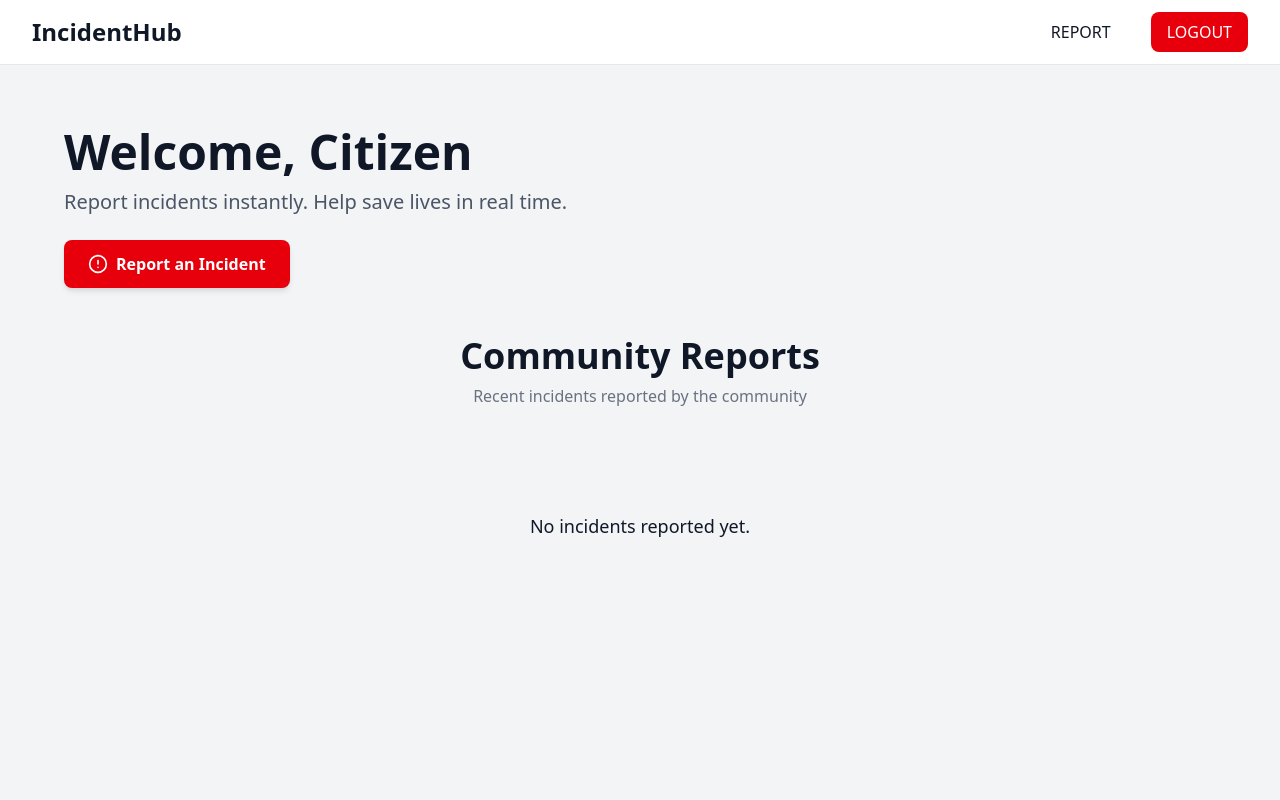
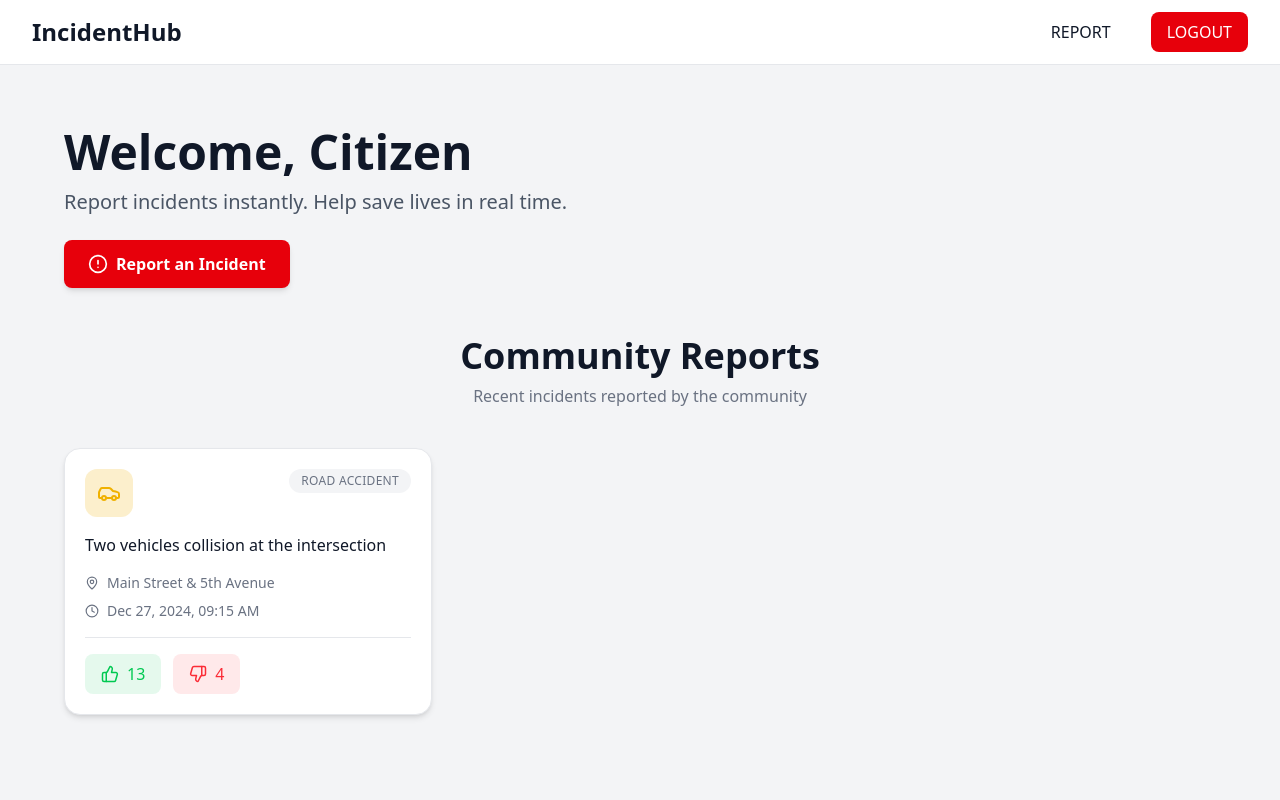
Before and after one commit to Mahakisore7/Dev-Hack-Frontend, a React (Vite) app: page /user in a window 1280 px wide. Shown: the top 800 px of the page. Built offline with nearby package versions, Linux system fonts and the light colour scheme.

Commit message:
just gmap & complete use completed

```diff
--- a/src/components/Blogs.jsx
+++ b/src/components/Blogs.jsx
@@ -91,8 +91,8 @@ const IncidentCard = ({ incident, onVote }) => {
 };
 
 const Blogs = ({ incidents, onRefresh }) => {
-  const handleVote = (id, voteType) => {
-    updateVote(id, voteType);
+  const handleVote = async (id, voteType) => {
+    await updateVote(id, voteType);
     onRefresh();
   };
 
--- a/src/components/HeroPart.jsx
+++ b/src/components/HeroPart.jsx
@@ -1,6 +1,8 @@
 import React, { useState, useEffect } from 'react';
-import { Flame, Stethoscope, Car, Shield, Upload, Send, X } from 'lucide-react';
+import { Flame, Stethoscope, Car, Shield, Upload, Send, X, Loader } from 'lucide-react';
+import { useNavigate } from 'react-router-dom';
 import { addIncident } from '../data/incidents.jsx';
+import { getLocationName } from '../utils/locationiq.js';
 
 const incidentTypes = [
   { id: 'fire', label: 'Fire', icon: Flame, color: 'bg-orange-500 hover:bg-orange-600' },
@@ -10,6 +12,7 @@ const incidentTypes = [
 ];
 
 const HeroPart = ({ onIncidentAdded }) => {
+  const navigate = useNavigate();
   const [selectedType, setSelectedType] = useState(null);
   const [description, setDescription] = useState('');
   const [location, setLocation] = useState('');
@@ -17,6 +20,7 @@ const HeroPart = ({ onIncidentAdded }) => {
   const [longitude, setLongitude] = useState(null);
   const [media, setMedia] = useState(null);
   const [mediaPreview, setMediaPreview] = useState(null);
+  const [loadingLocation, setLoadingLocation] = useState(false);
 
   useEffect(() => {
     // Request GPS permission automatically when component loads
@@ -26,6 +30,9 @@ const HeroPart = ({ onIncidentAdded }) => {
           const { latitude: lat, longitude: lng } = position.coords;
           setLatitude(lat);
           setLongitude(lng);
+
+          // Fetch location name from coordinates
+          fetchLocationName(lat, lng);
         },
         (error) => {
           console.log('Location access: ', error.message);
@@ -33,6 +40,15 @@ const HeroPart = ({ onIncidentAdded }) => {
       );
     }
   }, []);
+
+  const fetchLocationName = async (lat, lng) => {
+    setLoadingLocation(true);
+    const locationName = await getLocationName(lat, lng);
+    if (locationName) {
+      setLocation(locationName);
+    }
+    setLoadingLocation(false);
+  };
 
   const handleMediaChange = (e) => {
     const file = e.target.files[0];
@@ -53,34 +69,53 @@ const HeroPart = ({ onIncidentAdded }) => {
     setMediaPreview(null);
   };
 
-  const handleSubmit = (e) => {
+const handleSubmit = async (e) => {
   e.preventDefault();
 
-    if (!selectedType ) {
+  if (!selectedType) {
     alert('Please fill the Type');
     return;
   }
+  if (!description.trim()) {
+    alert('Please fill the Description');
+    return;
+  }
 
-    const finalLocation = location || (latitude && longitude ? `${latitude.toFixed(6)}, ${longitude.toFixed(6)}` : '');
+  const finalLocation =
+    location || (latitude && longitude ? `${latitude.toFixed(6)}, ${longitude.toFixed(6)}` : '');
 
   const newIncident = {
     type: selectedType,
-      description,
+    description: description.trim(),
     location: finalLocation,
     latitude,
     longitude,
-      media: mediaPreview,
-      status: 'unverified'
+    media: mediaPreview,     // base64 for now
+    upvotes: 0,
+    downvotes: 0,
+    status: 'unverified',
   };
 
-    addIncident(newIncident);
-    onIncidentAdded();
+  try {
+    const res = await fetch('http://localhost:5000/api/incidents', {
+      method: 'POST',
+      headers: { 'Content-Type': 'application/json' },
+      body: JSON.stringify(newIncident),
+    });
+    if (!res.ok) throw new Error('Failed to submit incident');
 
-    // Reset form
+    // optional: const saved = await res.json();
+    // onIncidentAdded?.();
+
     setSelectedType(null);
     setDescription('');
     setLocation('');
     handleClearMedia();
+    navigate('/user', { replace: true });
+  } catch (err) {
+    console.error(err);
+    alert('Error submitting incident to server');
+  }
 };
 
   return (
@@ -116,14 +151,23 @@ const HeroPart = ({ onIncidentAdded }) => {
 
           {/* Location */}
           <div className="mb-6">
-            <label className="block text-sm font-medium text-gray-900 mb-2">Location (Optional)</label>
+            <label className="block text-sm font-medium text-gray-900 mb-2">Location </label>
+            <div className="relative">
               <input
                 type="text"
                 value={location}
                 onChange={(e) => setLocation(e.target.value)}
                 placeholder="Enter the incident location"
-              className="w-full px-4 py-3 rounded-xl border border-gray-300 bg-white text-gray-900 placeholder:text-gray-500 focus:outline-none focus:ring-2 focus:ring-gray-900"
+                disabled={loadingLocation}
+                className="w-full px-4 py-3 rounded-xl border border-gray-300 bg-white text-gray-900 placeholder:text-gray-500 focus:outline-none focus:ring-2 focus:ring-gray-900 disabled:opacity-60"
               />
+              {loadingLocation && (
+                <Loader size={18} className="absolute right-3 top-3 text-blue-600 animate-spin" />
+              )}
+            </div>
+            {latitude && longitude && location && (
+              <p className="text-xs text-green-600 mt-2">✓ Location auto-filled from GPS</p>
+            )}
             {latitude && longitude && !location && (
               <p className="text-xs text-blue-600 mt-2">GPS coordinates saved: {latitude.toFixed(6)}, {longitude.toFixed(6)}</p>
             )}
@@ -131,7 +175,7 @@ const HeroPart = ({ onIncidentAdded }) => {
 
           {/* Description */}
           <div className="mb-6">
-            <label className="block text-sm font-medium text-gray-900 mb-2">Description (Optional)</label>
+            <label className="block text-sm font-medium text-gray-900 mb-2">Description *</label>
             <textarea
               value={description}
               onChange={(e) => setDescription(e.target.value)}
--- a/src/data/incidents.jsx
+++ b/src/data/incidents.jsx
@@ -1,5 +1,156 @@
+// // API Configuration
+// const API_URL = 'http://localhost:5000/api';
+
+// // Temporary data store for incidents (fallback when backend is down)
+// let incidents = [
+//   {
+//     id: 1,
+//     type: 'fire',
+//     description: 'Small fire reported near the park area',
+//     location: 'Central Park, Block A',
+//     timestamp: new Date('2024-12-27T10:30:00').toISOString(),
+//     media: null,
+//     upvotes: 10,
+//     downvotes: 6,
+//     status: 'verified',
+//   },
+//   {
+//     id: 2,
+//     type: 'road accident',
+//     description: 'Two vehicles collision at the intersection',
+//     location: 'Main Street & 5th Avenue',
+//     timestamp: new Date('2024-12-27T09:15:00').toISOString(),
+//     media: null,
+//     upvotes: 13,
+//     downvotes: 4,
+//     status: 'unverified',
+//   }
+// ];
+
+// // Fetch all incidents from backend
+// export const getIncidents = async () => {
+//   try {
+//     const response = await fetch(`${API_URL}/incidents`);
+//     if (!response.ok) throw new Error('Failed to fetch incidents');
+//     const data = await response.json();
+//     return data;
+//   } catch (error) {
+//     console.error('Error fetching incidents:', error);
+//     // Fallback to local data if backend is down
+//     return [...incidents];
+//   }
+// };
+
+// // Add new incident (not used in HeroPart anymore, but keeping for compatibility)
+// export const addIncident = (incident) => {
+//   const newIncident = {
+//     ...incident,
+//     id: Date.now(),
+//     timestamp: new Date().toISOString(),
+//     upvotes: 0,
+//     downvotes: 0,
+//     status: 'unverified',
+//   };
+//   incidents = [newIncident, ...incidents];
+//   return newIncident;
+// };
+
+// // Update vote for an incident
+// export const updateVote = async (id, voteType) => {
+//   try {
+//     const response = await fetch(`${API_URL}/incidents/${id}/vote`, {
+//       method: 'PATCH',
+//       headers: { 'Content-Type': 'application/json' },
+//       body: JSON.stringify({ voteType }),
+//     });
+//     if (!response.ok) throw new Error('Failed to update vote');
+//     return await response.json();
+//   } catch (error) {
+//     console.error('Error updating vote:', error);
+//     // Fallback to local update
+//     incidents = incidents.map((incident) => {
+//       if (incident.id === id) {
+//         return {
+//           ...incident,
+//           upvotes: voteType === 'up' ? incident.upvotes + 1 : incident.upvotes,
+//           downvotes: voteType === 'down' ? incident.downvotes + 1 : incident.downvotes,
+//         };
+//       }
+//       return incident;
+//     });
+//     return incidents;
+//   }
+// };
+
+// // Get incidents by status
+// export const getIncidentsByStatus = async (status) => {
+//   try {
+//     const response = await fetch(`${API_URL}/incidents?status=${status}`);
+//     if (!response.ok) throw new Error('Failed to fetch incidents by status');
+//     const data = await response.json();
+//     return data;
+//   } catch (error) {
+//     console.error('Error fetching incidents by status:', error);
+//     // Fallback to local filtering
+//     return incidents.filter((incident) => incident.status === status);
+//   }
+// };
+
+// // Update incident status
+// export const updateIncidentStatus = async (id, newStatus) => {
+//   try {
+//     const response = await fetch(`${API_URL}/incidents/${id}`, {
+//       method: 'PATCH',
+//       headers: { 'Content-Type': 'application/json' },
+//       body: JSON.stringify({ status: newStatus }),
+//     });
+//     if (!response.ok) throw new Error('Failed to update status');
+//     return await response.json();
+//   } catch (error) {
+//     console.error('Error updating incident status:', error);
+//     // Fallback to local update
+//     incidents = incidents.map((incident) => {
+//       if (incident.id === id) {
+//         return {
+//           ...incident,
+//           status: newStatus,
+//         };
+//       }
+//       return incident;
+//     });
+//     return incidents;
+//   }
+// };
+
+
 // Temporary data store for incidents
-let incidents = [];
+
+// this is just for temporary, to be replaced during depoyed
+
+let incidents = [
+  {
+    id: 1,
+    type: 'fire',
+    description: 'Small fire reported near the park area',
+    location: 'Central Park, Block A',
+    timestamp: new Date('2024-12-27T10:30:00').toISOString(),
+    media: null,
+    upvotes: 10,
+    downvotes: 6,
+    status: 'verified',
+  },
+  {
+    id: 2,
+    type: 'road accident',
+    description: 'Two vehicles collision at the intersection',
+    location: 'Main Street & 5th Avenue',
+    timestamp: new Date('2024-12-27T09:15:00').toISOString(),
+    media: null,
+    upvotes: 13,
+    downvotes: 4,
+    status: 'unverified',
+  }
+];
 
 export const getIncidents = () => [...incidents];
 
--- /dev/null
+++ b/src/utils/locationiq.js
@@ -0,0 +1,26 @@
+// LocationIQ API utility
+const LOCATIONIQ_API_KEY = 'pk.ecdc1396e32b333a086b9bb4bd337144';
+const LOCATIONIQ_BASE_URL = 'https://us1.locationiq.com/v1/search';
+
+export const getLocationName = async (latitude, longitude) => {
+  try {
+    const response = await fetch(
+      `${LOCATIONIQ_BASE_URL}?key=${LOCATIONIQ_API_KEY}&q=${latitude}%2C%20${longitude}&format=json`
+    );
+
+    if (!response.ok) {
+      throw new Error('Failed to fetch location');
+    }
+
+    const data = await response.json();
+
+    if (data && data.length > 0) {
+      return data[0].display_name;
+    }
+
+    return null;
+  } catch (error) {
+    console.error('Error fetching location name:', error);
+    return null;
+  }
+};
```
Also changed, not shown: src/components/Navbar.jsx (line endings or trailing spaces). Lines whose indentation alone changed are shown as unchanged.
